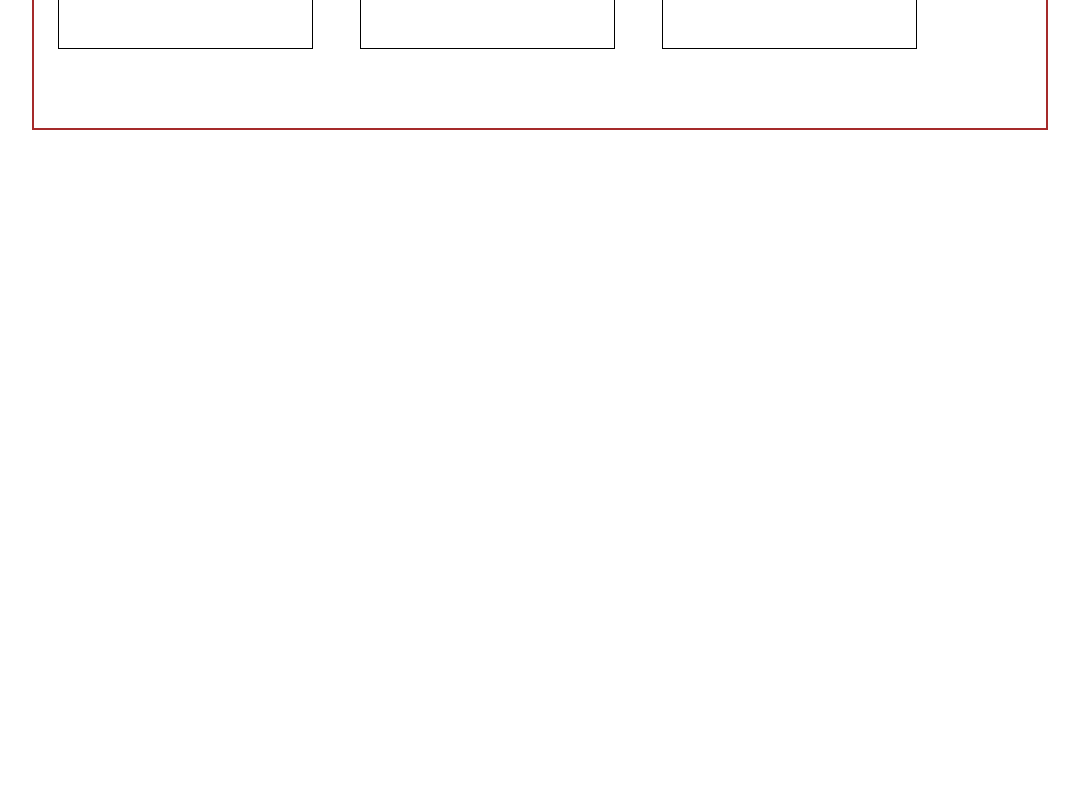
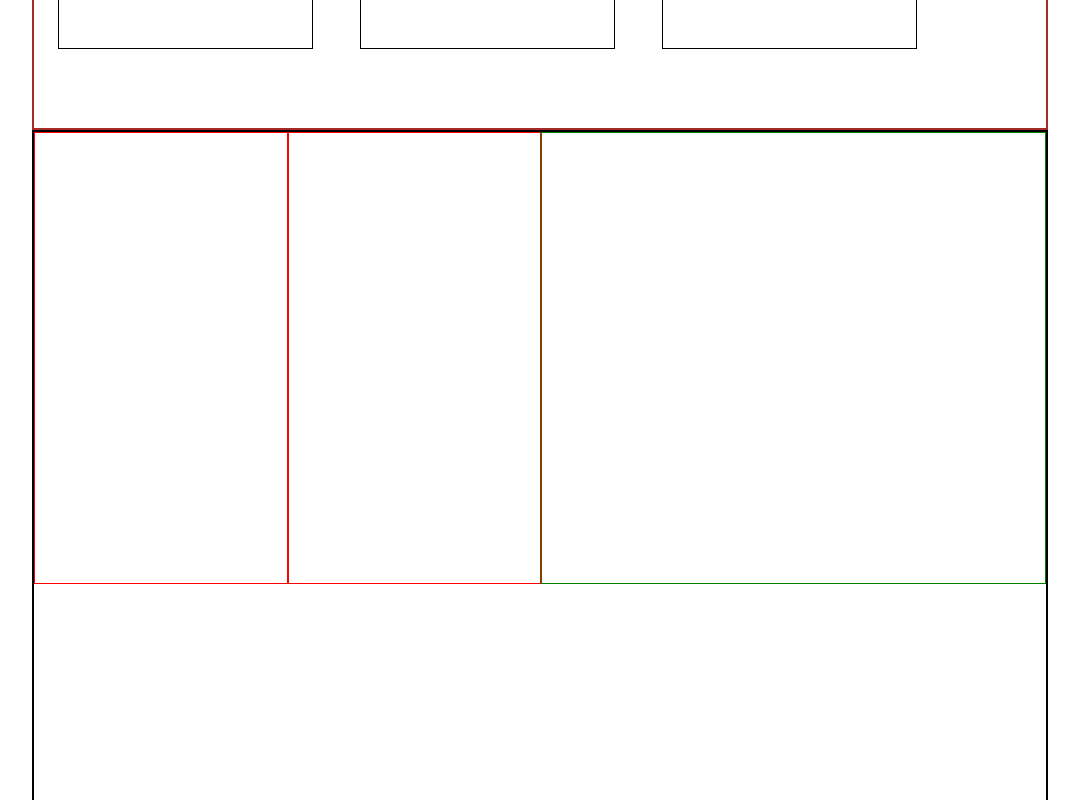
Before and after one commit to Simone-Corso/proj-html-vuejs, a Vue app: page / in a window 1280 px wide. Shown: the part 4760-5560 px from the top of the page, without its empty margins (100-1179 px from the left). Before the commit the page ends 4898 px from the top, so only its background shows below. Built offline with nearby package versions, Linux system fonts and the light colour scheme.

Commit message:
inserito in modo corretto le posizioni per la parte del main-work

```diff
--- a/src/components/AppMain.vue
+++ b/src/components/AppMain.vue
@@ -66,6 +66,7 @@
 </div>
 
 <div class="main-work">
+    <div class="container-big">
     <div class="container-client">
 
     </div>
@@ -75,6 +76,7 @@
     <div class="container-awards">
 
     </div>
+</div>
 </div>
 
 
@@ -232,4 +234,36 @@ export default {
         width: 25%;
         border: 1px solid black;
     }
+
+    .main-work{
+        display: flex;
+        justify-content: center;
+
+    }
+
+    .container-big{
+        height: 900px;
+        width: 80%;
+        border: 2px solid black;
+        display: flex;
+        justify-content: center;
+
+    }
+
+    .container-client{
+        height: 450px;
+        width: 50%;
+        border: 1px solid red;
+    }
+    .container-image{
+        height: 450px;
+        width: 50%;
+        border: 1px solid red;
+    }
+
+    .container-awards{
+        height: 450px;
+        width: 100%;
+        border: 1px solid green;
+    }
 </style>
```
